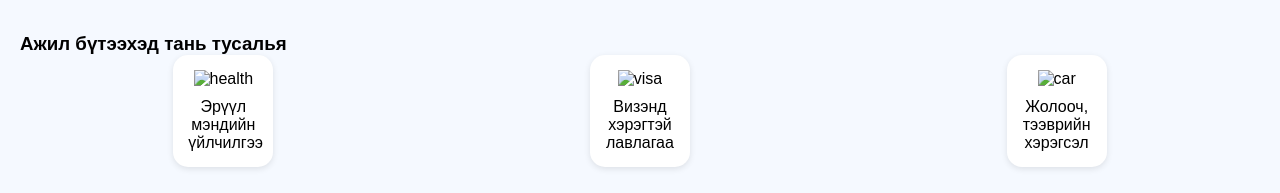
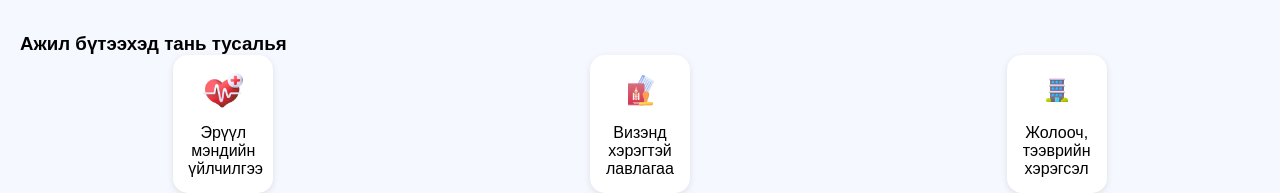
Before and after one commit to tanaka123-pine/emongolia, a plain HTML site: page index.html in a window 1280 px wide. Shown: the part 334-527 px from the top of the page. Drawn offline with Linux system fonts and the light colour scheme.

Commit message:
zuragnuud

```diff
--- a/index.html
+++ b/index.html
@@ -222,15 +222,15 @@
         <h3>Ажил бүтээхэд тань тусалья</h3>
         <div class="cards">
           <div class="card">
-            <img src="health.png" alt="health"/>
+            <img src="zurh.png" alt="health"/>
             <p>Эрүүл мэндийн үйлчилгээ</p>
           </div>
           <div class="card">
-            <img src="visa.png" alt="visa"/>
+            <img src="bicigbarimt.png" alt="visa"/>
             <p>Визэнд хэрэгтэй лавлагаа</p>
           </div>
           <div class="card">
-            <img src="car.png" alt="car"/>
+            <img src="hot.png" alt="car"/>
             <p>Жолооч, тээврийн хэрэгсэл</p>
           </div>
         </div>
```
Also changed, not shown: bicigbarimt.png (added), hot.png (added), zurh.png (added).
